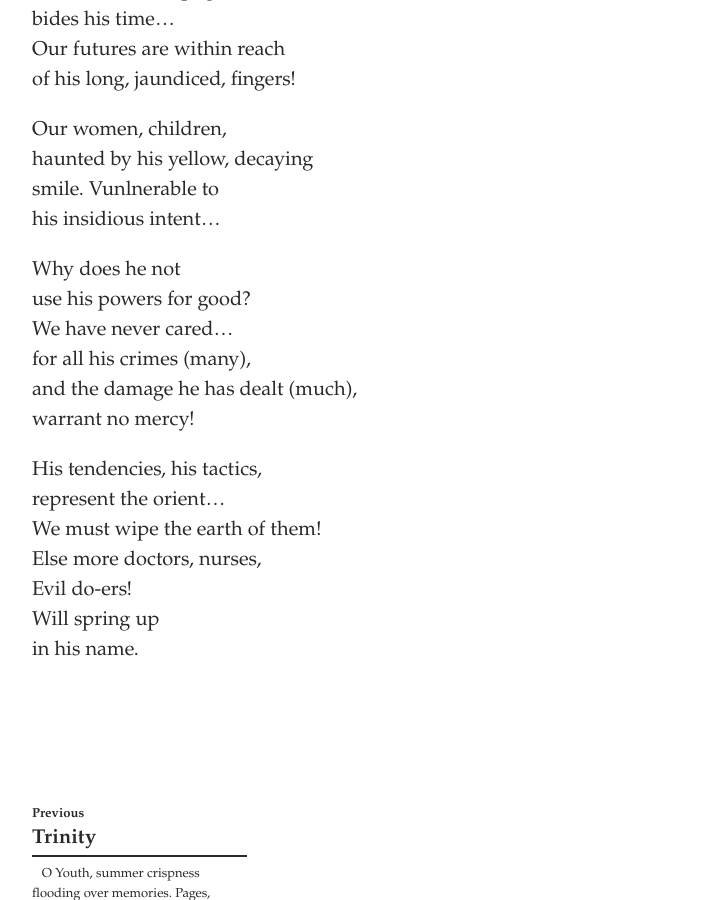
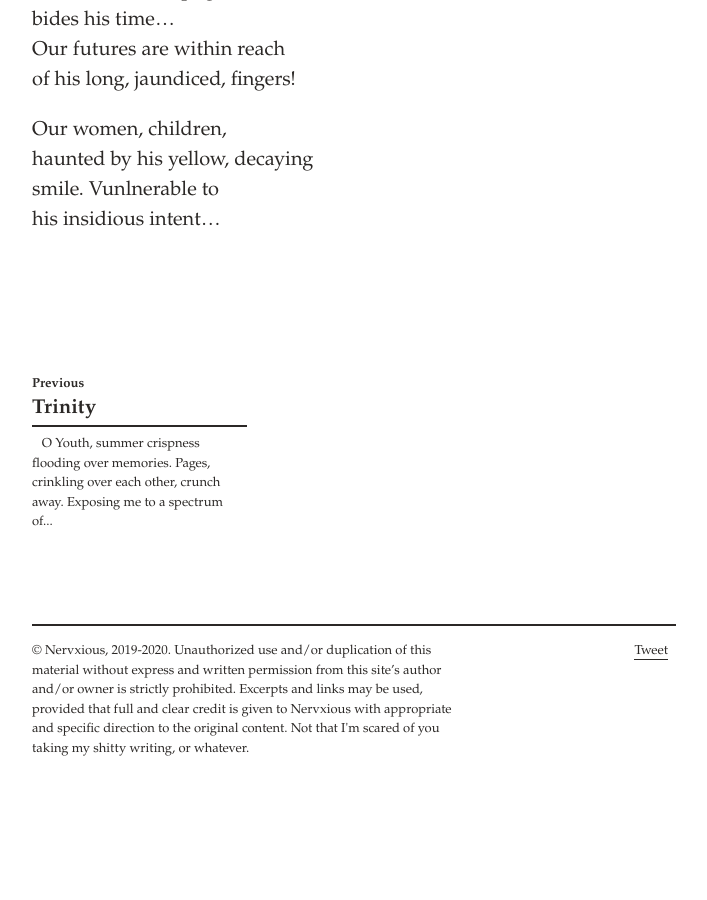
Before and after one commit to svvchen/nervxious, a Jekyll site: the page built from _posts/2020-04-05-evil-man.markdown, in a window 1280 px wide and 900 px high, scrolled down 1279 px. Shown: the whole window, without its empty margins (286-993 px from the left). Built offline with Jekyll 4.4.1, drawn with Linux system fonts in a browser that asks for light colours; comment, search, counter and statistics services are not loaded; after the commit the page ends 2054 px from its top, so only the background shows below that.

Commit message:
Update 2020-04-05-evil-man.markdown

```diff
--- a/_posts/2020-04-05-evil-man.markdown
+++ b/_posts/2020-04-05-evil-man.markdown
@@ -44,20 +44,3 @@ Our women, children,
 haunted by his yellow, decaying
 smile. Vunlnerable to
 his insidious intent...
-
-
-Why does he not
-use his powers for good?
-We have never cared...
-for all his crimes (many),
-and the damage he has dealt (much),
-warrant no mercy!
-
-
-His tendencies, his tactics,
-represent the orient...
-We must wipe the earth of them!
-Else more doctors, nurses,
-Evil do-ers!
-Will spring up
-in his name.
```
